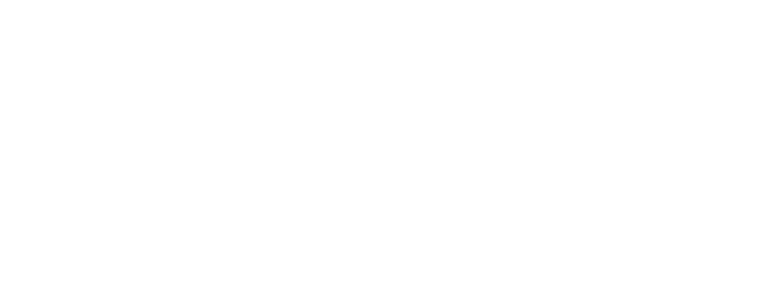
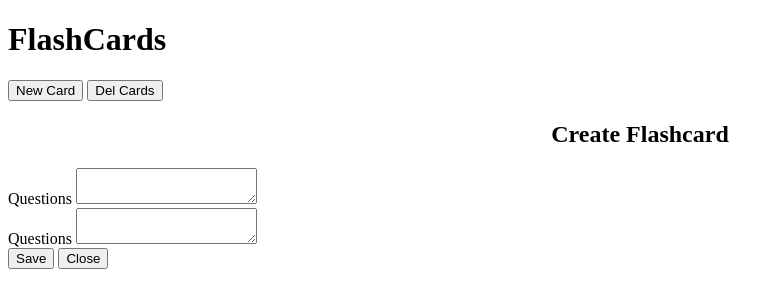
Before and after one commit to Majiiddddd/flashCards, a plain HTML site: page index.html in a window 1280 px wide. Shown: the whole page, without its empty margins (0-784 px from the left). Drawn offline with Linux system fonts and the light colour scheme.

Commit message:
htmlcodes

```diff
--- a/index.html
+++ b/index.html
@@ -7,7 +7,33 @@
     <title>Document</title>
 </head>
 <body>
+  <header>
+    <div class="container">
+        <div class="nav">
+            <h1>FlashCards</h1>
+        </div>
+        <button onclick="showCreateCardBox()">New Card</button>
+        <button onclick="delFlashCards()">Del Cards</button>
+    </div>
+  </header>
 
+  <div class="container">
+    <div class="create-box">
+        <h2 style="text-align: center; color: black;">Create Flashcard</h2>
+        <label for="question">Questions</label>
+        <textarea name="" id="question"></textarea>
+        <br>
+        <label for="answer">Questions</label>
+        <textarea name="" id="answer"></textarea>
+        <div>
+            <button onclick="addFlashCard()">Save</button>
+            <button onclick="hideCreateBox()">Close</button>
+        </div>
+    </div>
+    <div class="flashcards">
+
+    </div>
+  </div>
 
 
     <script src="app.js"></script>
```
